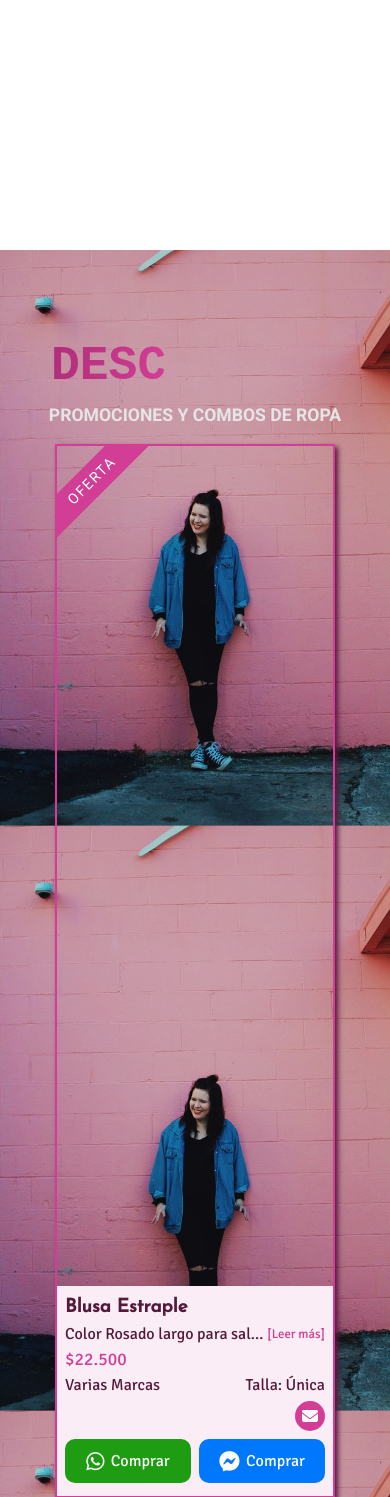
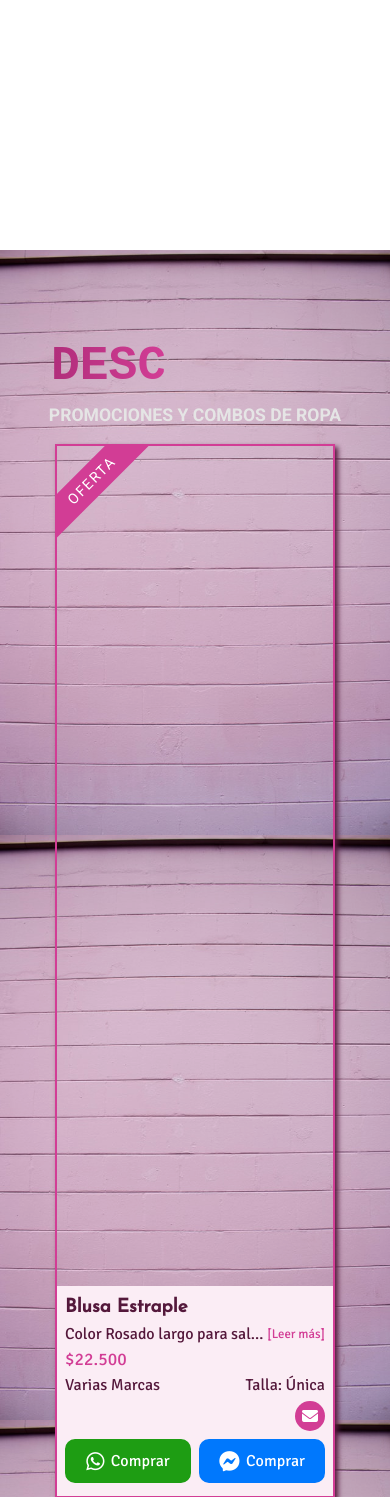
Before and after one commit to leonardochica/saleclosetTest, a PHP site: page /dist/index.html in a window 390 px wide. Shown: the part 1419-2916 px from the top of the page. Run offline with PHP 8.4, Linux system fonts and the light colour scheme; style sheets or scripts are compiled from the project's sources; some libraries are stand-ins or nearby versions.

Commit message:
include ofertas picture

```diff
--- a/dist/css/main.css
+++ b/dist/css/main.css
@@ -851,10 +851,10 @@ body {
   position: relative; }
   @media (max-width: 500px) {
     .section__ofertas {
-      background: url("../images/backgroundofertasSmall.jpg");
+      background: url("../images/backgroundofertasSmall4.jpg");
       background-size: contain;
       background-attachment: local;
-      background-position: bottom; } }
+      background-position: top; } }
   .section__ofertas::before {
     content: '';
     position: absolute;
--- a/scss/main.scss
+++ b/scss/main.scss
@@ -727,10 +727,10 @@ $slideHeightSmartphones: 380px;
     position: relative;
 
     @include for-smartphones {
-      background: url('../images/backgroundofertasSmall.jpg');
+      background: url('../images/backgroundofertasSmall4.jpg');
       background-size: contain;
       background-attachment: local;
-      background-position: bottom;
+      background-position: top;
     }
 
     &::before {
```
Also changed, not shown: dist/images/backgroundofertasSmall2.jpg (added), dist/images/backgroundofertasSmall3.jpg (added), dist/images/backgroundofertasSmall4.jpg (added), dist/images/backgroundofertasSmall5.jpg (added), dist/images/backgroundofertasSmall6.jpg (added).
